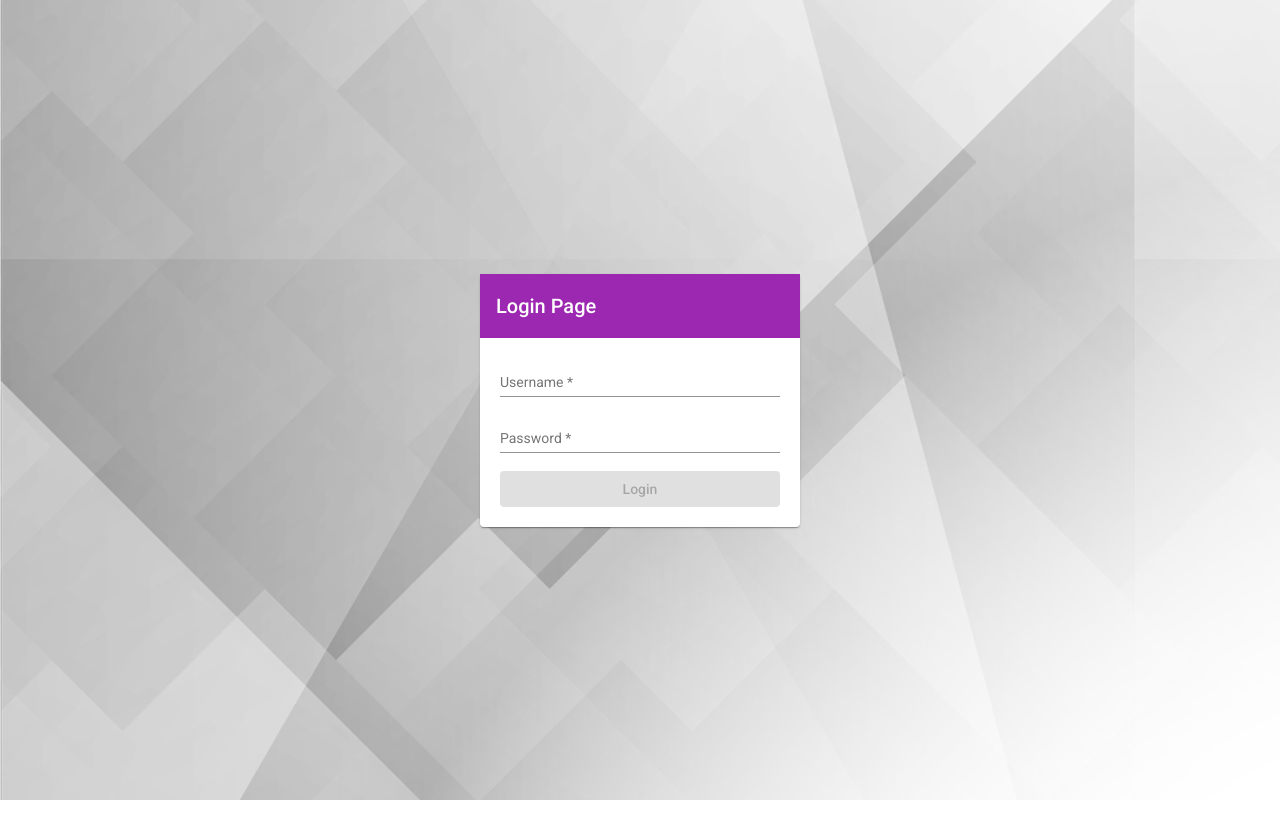
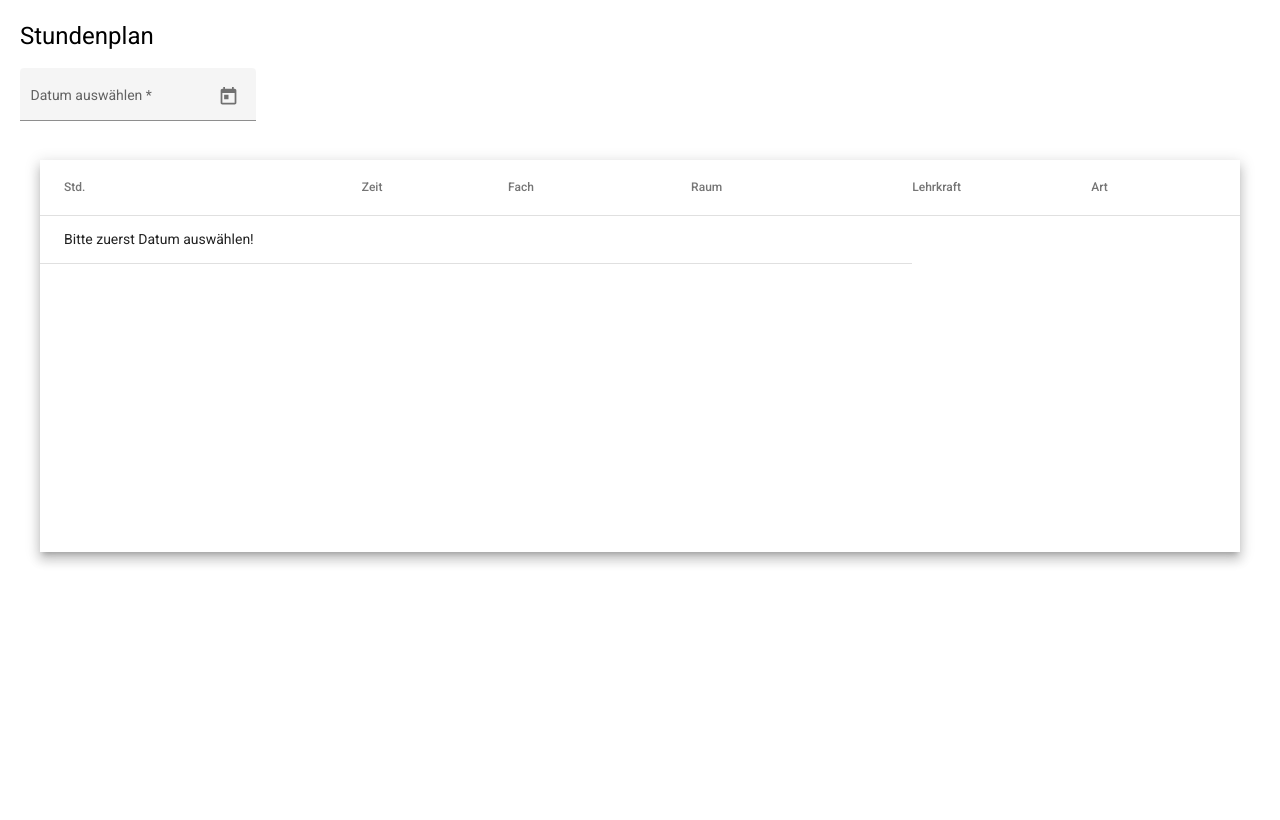
Before and after one commit to kerlub17/SchoolPlus, an Angular app in the folder SchoolPlus/: page /timetable in a window 1280 px wide. Before the commit this address led to /login. Built offline with nearby package versions, Linux system fonts and the light colour scheme.

Commit message:
timetable with date-picker created

```diff
--- a/SchoolPlus/src/app/app-routing.module.ts
+++ b/SchoolPlus/src/app/app-routing.module.ts
@@ -5,6 +5,7 @@ import {TasksComponent} from "./tasks/tasks.component";
 import {LoginComponent} from "./login/login.component";
 import {NavComponent} from "./nav/nav.component";
 import {NewtaskComponent} from "./newtask/newtask.component";
+import {TimetableComponent} from "./timetable/timetable.component";
 
 const routes: Routes = [
   {path: 'home',component:HomeComponent},
@@ -12,6 +13,7 @@ const routes: Routes = [
   {path: 'login',component:LoginComponent},
   {path: 'nav', component:NavComponent},
   {path: 'newtask',component:NewtaskComponent},
+  {path: 'timetable', component:TimetableComponent},
   {path: '**', redirectTo: '/login'}
 
 ];
--- a/SchoolPlus/src/app/app.module.ts
+++ b/SchoolPlus/src/app/app.module.ts
@@ -34,6 +34,7 @@ import {MatDatepickerModule} from '@angular/material/datepicker';
 import {MatRadioModule} from '@angular/material/radio';
 import {MatNativeDateModule} from "@angular/material/core";
 import {MatCheckboxModule} from '@angular/material/checkbox';
+import { TimetableComponent } from './timetable/timetable.component';
 
 
 
@@ -45,7 +46,8 @@ import {MatCheckboxModule} from '@angular/material/checkbox';
     HomeComponent,
     TasksComponent,
     LoginComponent,
-    NewtaskComponent
+    NewtaskComponent,
+    TimetableComponent
   ],
   imports: [
     BrowserModule,
--- a/SchoolPlus/src/app/home/home.component.css
+++ b/SchoolPlus/src/app/home/home.component.css
@@ -21,7 +21,7 @@
   margin: 20px;
 }
 .example-container {
-  height: 400px;
+  height: 392px;
   overflow: auto;
   margin: 20px;
 }
--- a/SchoolPlus/src/app/nav/nav.component.html
+++ b/SchoolPlus/src/app/nav/nav.component.html
@@ -6,6 +6,7 @@
     <mat-toolbar>Menu</mat-toolbar>
     <mat-nav-list>
       <a mat-list-item routerLink="/home">Übersicht</a>
+      <a mat-list-item routerLink="/timetable">Stundenplan</a>
       <a mat-list-item routerLink="/tasks">Aufgaben</a>
       <a mat-list-item routerLink="/newtask">Create new Task</a>
    </mat-nav-list>
--- /dev/null
+++ b/SchoolPlus/src/app/timetable/timetable.component.css
@@ -0,0 +1,14 @@
+.grid-container {
+  margin: 20px;
+}
+
+table {
+  width: 100%;
+  border-spacing: 8px;
+}
+
+.example-container {
+  height: 392px;
+  overflow: auto;
+  margin: 20px;
+}
--- /dev/null
+++ b/SchoolPlus/src/app/timetable/timetable.component.html
@@ -0,0 +1,59 @@
+<div class="grid-container">
+  <h1 class="mat-h1">Stundenplan</h1>
+
+  <mat-form-field appearance="fill">
+    <mat-label>Datum auswählen</mat-label>
+    <input matInput (dateInput)="onDateChanged($event.value)" [matDatepicker]="picker" [matDatepickerFilter]="weekendsDatesFilter" placeholder="Datum" required>
+    <mat-datepicker-toggle matSuffix [for]="picker"></mat-datepicker-toggle>
+    <mat-datepicker  #picker disabled="false"></mat-datepicker>
+  </mat-form-field>
+
+  <div class="example-container mat-elevation-z8">
+
+    <table mat-table [dataSource]="timetable">
+
+      <!-- Position Stunde -->
+      <ng-container matColumnDef="hour">
+        <th mat-header-cell *matHeaderCellDef> Std. </th>
+        <td mat-cell *matCellDef="let element; let i = index"> {{i}} </td>
+      </ng-container>
+
+      <!-- Name Zeit -->
+      <ng-container matColumnDef="time">
+        <th mat-header-cell *matHeaderCellDef> Zeit </th>
+        <td mat-cell *matCellDef="let element"> {{element.time}} </td>
+      </ng-container>
+
+      <!-- Weight Fach -->
+      <ng-container matColumnDef="subject">
+        <th mat-header-cell *matHeaderCellDef> Fach </th>
+        <td mat-cell *matCellDef="let element"> {{element.subject}} </td>
+      </ng-container>
+
+      <!-- Symbol Raum -->
+      <ng-container matColumnDef="room">
+        <th mat-header-cell *matHeaderCellDef> Raum </th>
+        <td mat-cell *matCellDef="let element"> {{element.room}} </td>
+      </ng-container>
+
+      <!-- Symbol Lehrkraft -->
+      <ng-container matColumnDef="teacher">
+        <th mat-header-cell *matHeaderCellDef> Lehrkraft </th>
+        <td mat-cell *matCellDef="let element"> {{element.teacher}} </td>
+      </ng-container>
+
+      <!-- Symbol Lehrkraft -->
+      <ng-container matColumnDef="activityType">
+        <th mat-header-cell *matHeaderCellDef> Art </th>
+        <td mat-cell *matCellDef="let element"> {{element.activityType}} </td>
+      </ng-container>
+
+      <tr mat-header-row *matHeaderRowDef="displayedColumns;"></tr>
+      <tr mat-row *matRowDef="let row; columns: displayedColumns;"></tr>
+
+      <tr class="mat-row" *matNoDataRow>
+        <td class="mat-cell" colspan="4">Bitte zuerst Datum auswählen!</td>
+      </tr>
+    </table>
+  </div>
+</div>
--- /dev/null
+++ b/SchoolPlus/src/app/timetable/timetable.component.ts
@@ -0,0 +1,45 @@
+import { Component, OnInit } from '@angular/core';
+import {Timetable} from "../beans/timetable";
+import {TimetableService} from "../services/timetable.service";
+import {HttpClient} from "@angular/common/http";
+
+@Component({
+  selector: 'app-timetable',
+  templateUrl: './timetable.component.html',
+  styleUrls: ['./timetable.component.css']
+})
+export class TimetableComponent implements OnInit{
+
+  private timetableUrl!: string;
+  displayedColumns = ['hour', 'time', 'subject', 'room', 'teacher', 'activityType'];
+  timetable: Timetable[];
+
+  constructor(private http: HttpClient) {
+    this.timetable = []
+    this.timetableUrl = 'http://localhost:8080/gettimetable?date=';
+
+  }
+
+  onDateChanged(date: unknown)
+  {
+    this.http.get<Timetable[]>(this.timetableUrl + date).subscribe(value => {
+      this.timetable = value;
+    });
+  }
+
+  weekendsDatesFilter = (d: Date | null): boolean => {
+    const day = (d || new Date()).getDay();
+    // Prevent Saturday and Sunday from being selected.
+    return day !== 0 && day !== 6;
+  }
+
+  ngOnInit(): void {
+    if (!localStorage.getItem('refresh')) {
+      localStorage.setItem('refresh', 'no reload')
+      location.reload()
+    } else {
+      localStorage.removeItem('refresh')
+    }
+  }
+
+}
```
Also changed, not shown: 1 other file (tests, documents, lock files or other folders).
